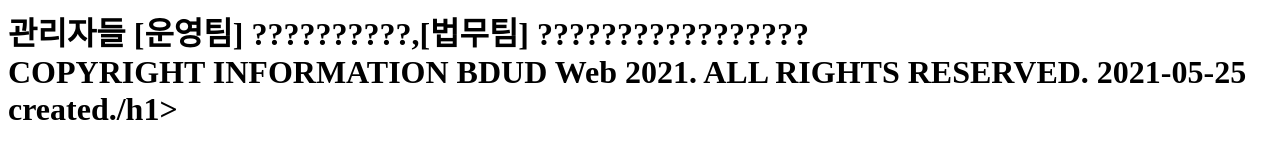
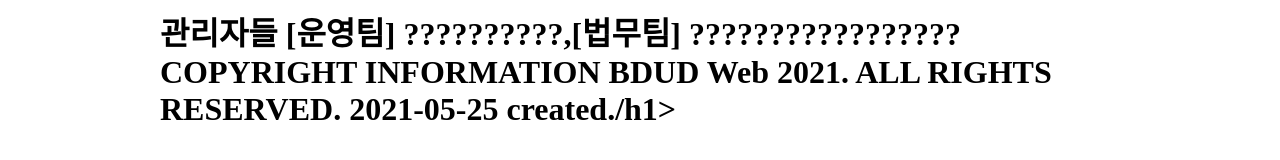
Before and after one commit to noryonkr/bdud-web, a plain HTML site: page index.html in a window 1280 px wide. Drawn offline with Linux system fonts and the light colour scheme.

Commit message:
Update index.html

```diff
--- a/index.html
+++ b/index.html
@@ -8,5 +8,12 @@
       <h1>관리자들 [운영팀] ??????????,[법무팀] ?????????????????<br>COPYRIGHT INFORMATION BDUD Web 2021. ALL RIGHTS RESERVED. 2021-05-25 created./h1>
   </footer>
 
+  <style>
+      #main_footer {
+          width:960px; margin: 0 auto;
+          margin-bottom:10px;
+      }
+  </style>
+
   </body>
 </html>
```
